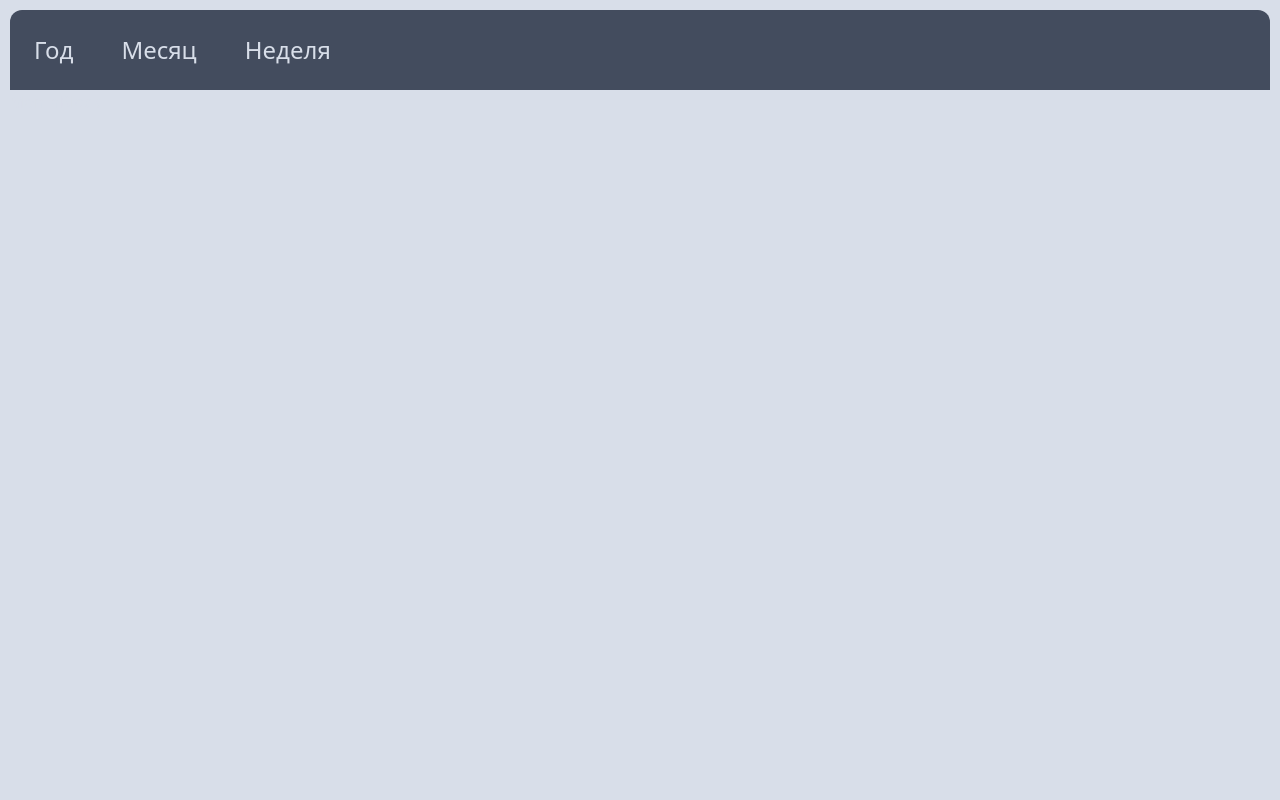
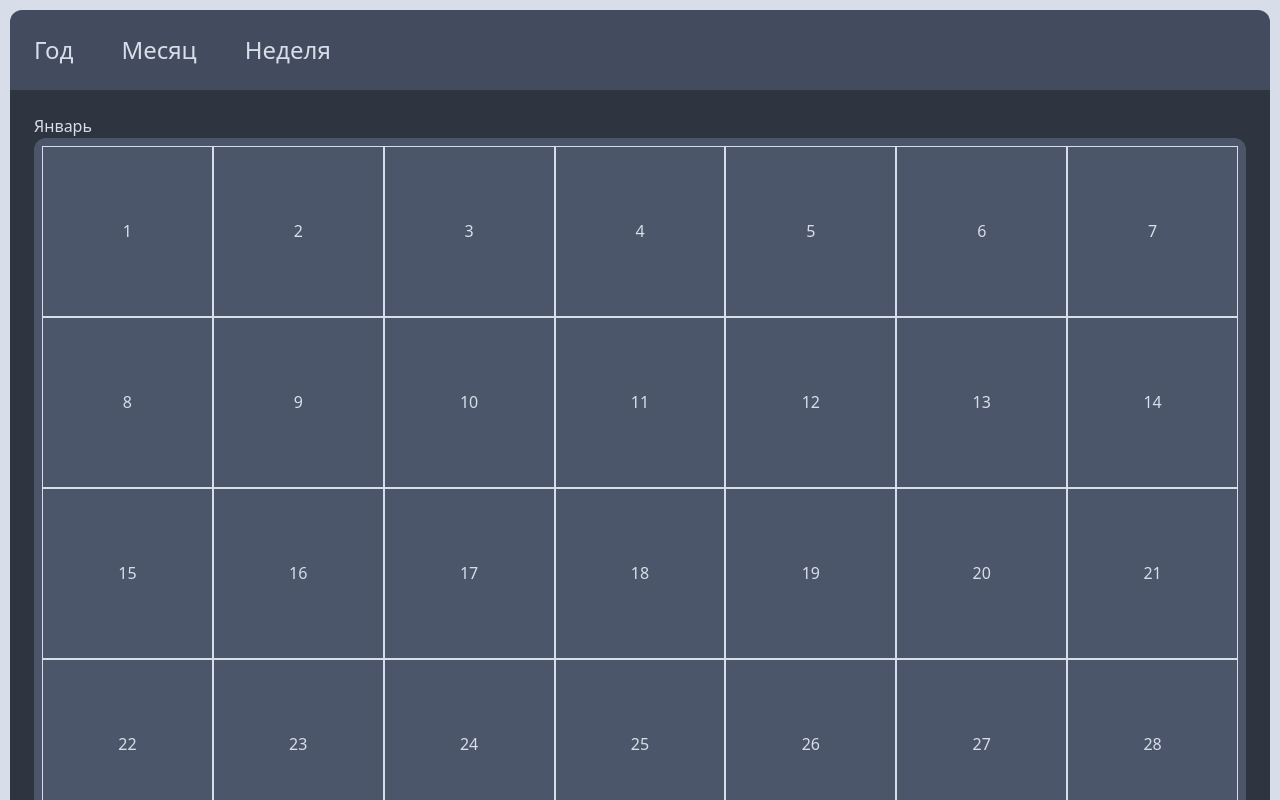
Before and after one commit to DmitriyKonnov/ShiftCalendar, a React (Create React App) app: page /month in a window 1280 px wide. Shown: the top 800 px of the page. Built offline with nearby package versions, Linux system fonts and the light colour scheme; the HTML template or start-up script is replaced by a standard one.

Commit message:
добавил блок MonthBlock и дни месяца

```diff
--- a/src/Components/Month/Month.jsx
+++ b/src/Components/Month/Month.jsx
@@ -1,9 +1,25 @@
 import React from 'react';
+
+const days = [
+  1, 2, 3, 4, 5, 6, 7, 8, 9, 10, 11, 12, 13, 14, 15, 16, 17, 18, 19, 20, 21, 22, 23, 24, 25, 26, 27,
+  28, 29, 30, 31,
+];
+
+const listDays = days.map((day, index) => {
+  return (
+    <li
+      className="border border-font w-full text-center grid content-center aspect-square"
+      key={index}>
+      {day}
+    </li>
+  );
+});
 
 export const Month = ({ title }) => {
   return (
-    <div className="w-full h-80 bg-elemnt rounded-xl">
+    <div className="w-full bg-elemnt rounded-xl">
       <h3 className="text-center text-4xl">{title}</h3>
+      <ul className="p-2 grid grid-cols-7 justify-items-center w-full">{listDays}</ul>
     </div>
   );
 };
--- a/src/Pages/MonthBlock/MonthBlock.jsx
+++ b/src/Pages/MonthBlock/MonthBlock.jsx
@@ -1,7 +1,13 @@
 import React from 'react';
+import Month from '../../Components/Month/Month';
 
 export const MonthBlock = () => {
-  return <div>MonthBlock</div>;
+  return (
+    <div className="container mx-auto bg-theme p-6">
+      <h3>Январь</h3>
+      <Month />
+    </div>
+  );
 };
 
 export default MonthBlock;
--- a/src/Pages/Year/Year.jsx
+++ b/src/Pages/Year/Year.jsx
@@ -21,7 +21,7 @@ const listMonths = months.map((month, index) => {
 
 export const Year = () => {
   return (
-    <div className="container mx-auto bg-theme p-6 grid 2xl:grid-cols-4 lg:grid-cols-3 sm:grid-cols-2 xl justify-items-center gap-10">
+    <div className="container mx-auto bg-theme p-6 grid 2xl:grid-cols-4 lg:grid-cols-3 sm:grid-cols-2 justify-items-center gap-10">
       {listMonths}
     </div>
   );
```
